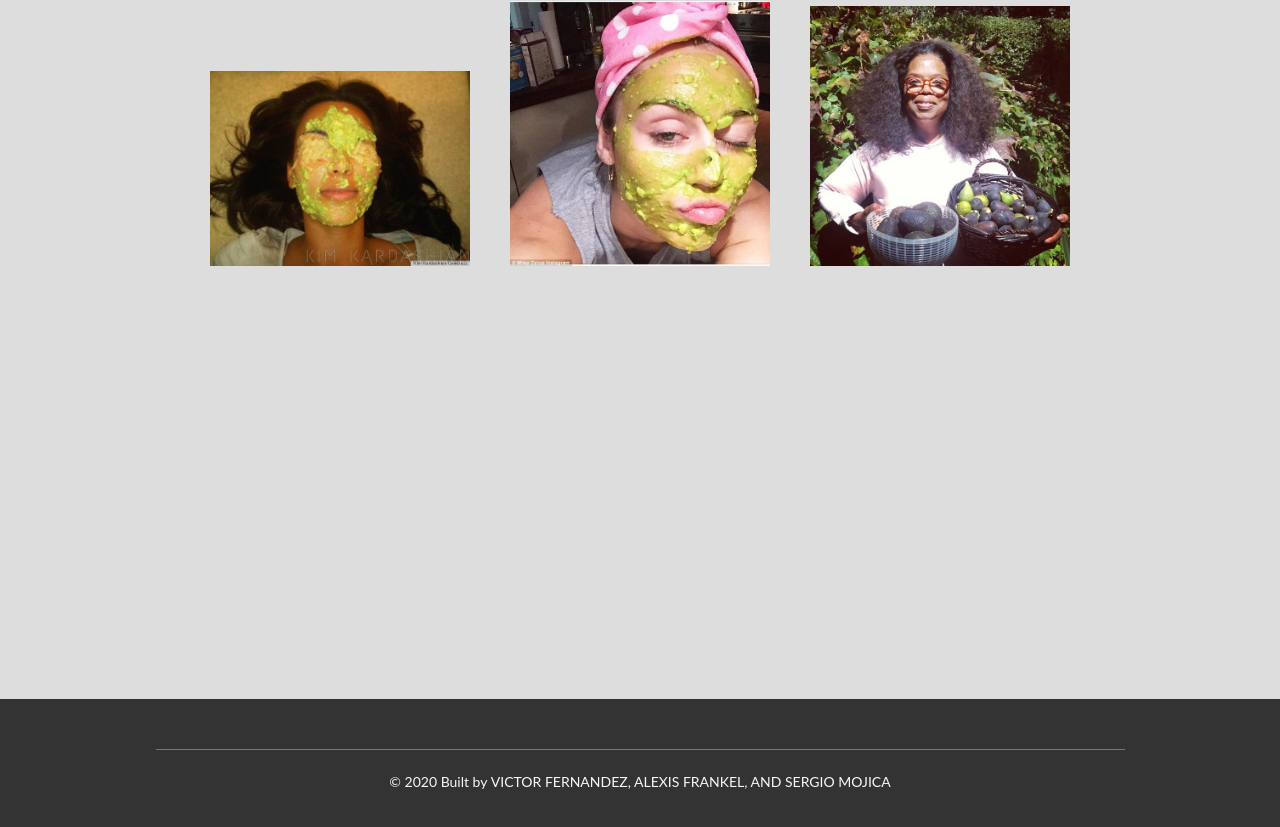
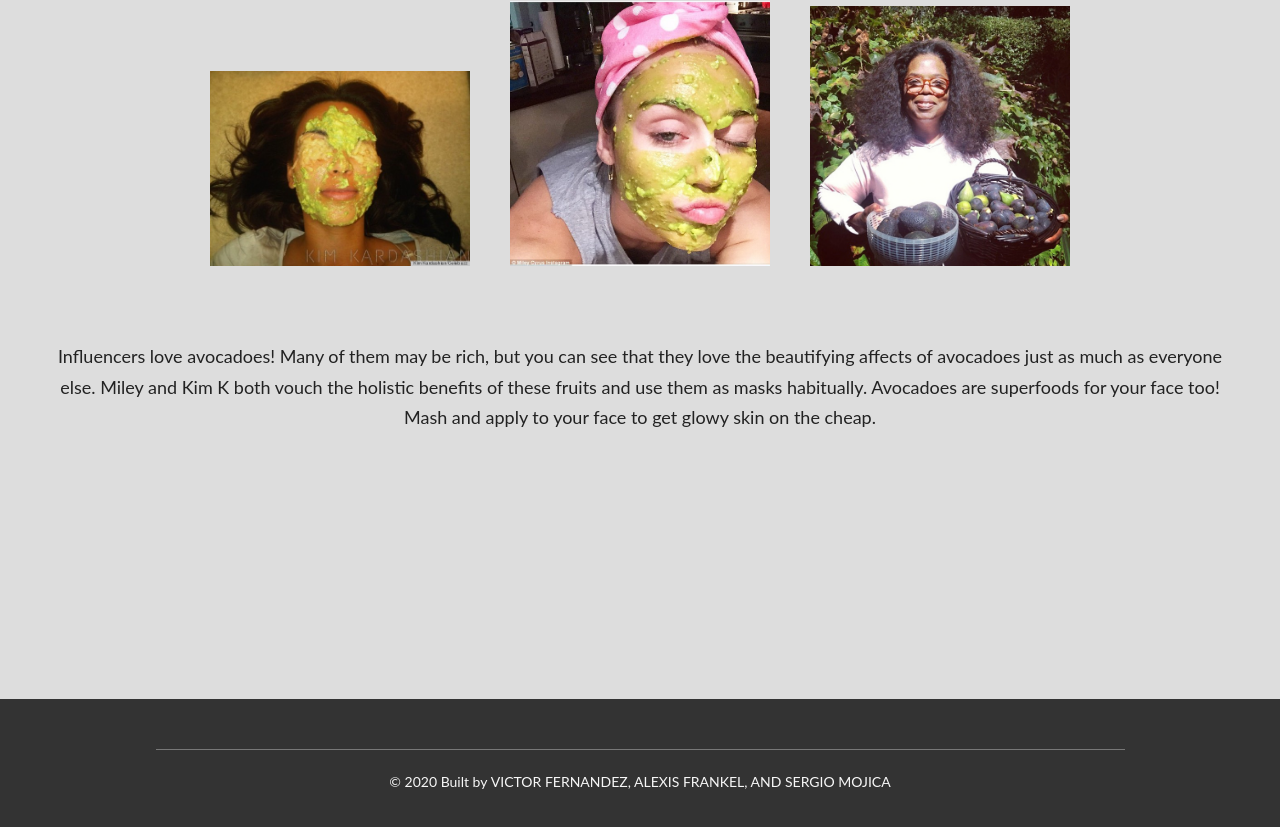
Before and after one commit to xrawvelocity/avocadoHackathon, a React (Create React App) app: page / in a window 1280 px wide. Shown: the part 5217-6044 px from the top of the page. Built offline with nearby package versions, Linux system fonts and the light colour scheme.

Commit message:
final final final

```diff
--- a/src/components/Home.jsx
+++ b/src/components/Home.jsx
@@ -73,7 +73,7 @@ export default class Home extends Component {
                     <section id="celebrities" className="home--main__celebrities">
                     <h1 class="benefit-title">Influencers</h1>
                     <Celebrities/>
-
+                    <p class="random benefit-description">Influencers love avocadoes! Many of them may be rich, but you can see that they love the beautifying affects of avocadoes just as much as everyone else. Miley and Kim K both vouch the holistic benefits of these fruits and use them as masks habitually. Avocadoes are superfoods for your face too! Mash and apply to your face to get glowy skin on the cheap.</p>
                     </section>
                 </div>
                 <Footer />
--- a/src/index.css
+++ b/src/index.css
@@ -891,6 +891,10 @@ body {
     font-size: 2rem;
     width: 100%; }
 
+.random {
+  padding: 10rem 30rem;
+  font-size: 2.5rem !important; }
+
 .tomato_man {
   height: auto;
   width: 500px;
@@ -901,6 +905,10 @@ body {
     height: 40px; }
   .home--main__amazon--img {
     height: 70px; } }
+
+.random {
+  padding: 5rem 5rem;
+  font-size: 1.8rem !important; }
 
 .home--intro__quote {
   background-image: linear-gradient(rgba(0, 0, 0, 0.5), rgba(0, 0, 0, 0.5)), url("./images/landingavocado.jpg");
--- a/src/sass/components/_home.scss
+++ b/src/sass/components/_home.scss
@@ -120,6 +120,11 @@
     }
 }
 
+.random {
+    padding: 10rem 30rem;
+    font-size: 2.5rem !important;
+}
+
 .tomato_man {
     height: auto;
     width: 500px;
@@ -144,6 +149,11 @@
         height: 70px;
     }
 }
+.random {
+    padding: 5rem 5rem;
+    font-size: 1.8rem !important;
+}
+
 
 .home--intro__quote {
     background-image: linear-gradient(rgba(0,0,0,0.5),rgba(0,0,0,0.5)),url("./images/landingavocado.jpg");
```
